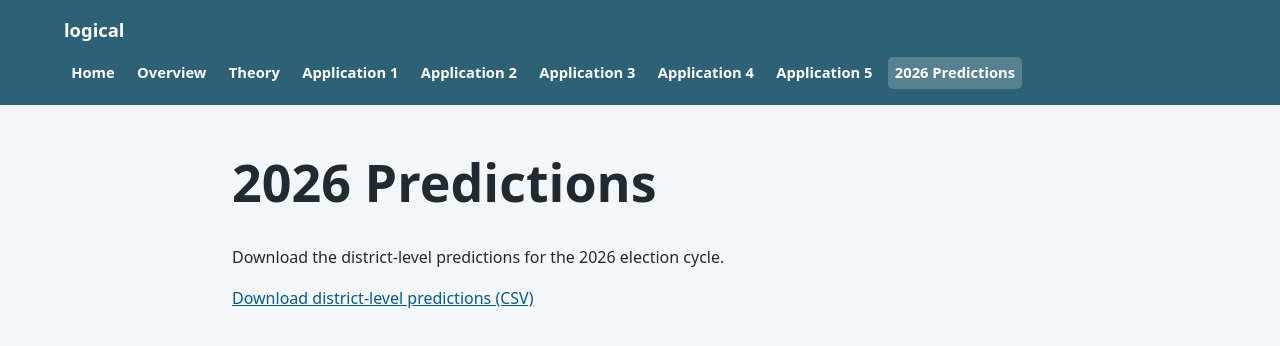
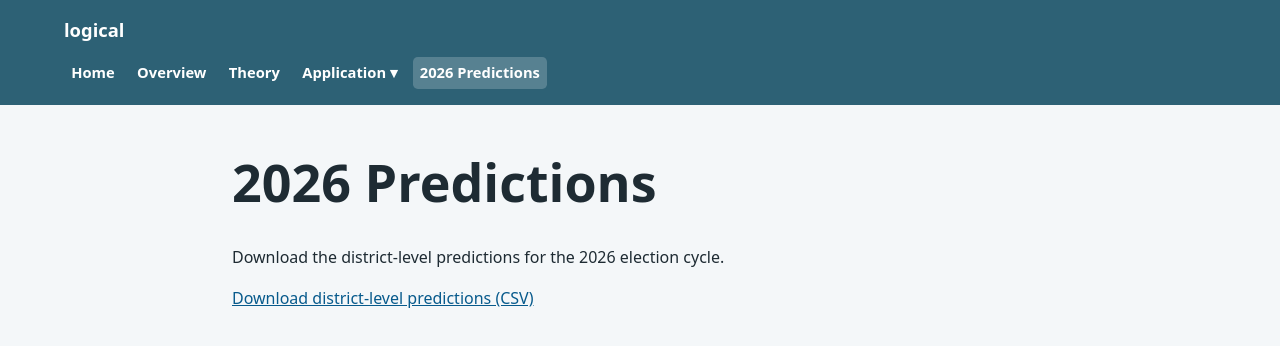
Before and after one commit to logical-model/logical-model.github.io, a plain HTML site: page docs/predictions-2026/index.html in a window 1280 px wide. Drawn offline with Linux system fonts and the light colour scheme.

Commit message:
fix error in tabs

```diff
--- a/docs/predictions-2026/index.html
+++ b/docs/predictions-2026/index.html
@@ -10,7 +10,7 @@
   <header class="site-header">
     <a class="site-brand" href="../">logical</a>
     <nav class="site-nav" aria-label="Vignette navigation">
-      <a href="../">Home</a><a href="../articles/overview.html">Overview</a><a href="../articles/theory.html">Theory</a><a href="../articles/application-1-district-predictions.html">Application 1</a><a href="../articles/application-2-racial-margin.html">Application 2</a><a href="../articles/application-3-jurisdiction-counts.html">Application 3</a><a href="../articles/application-4-redistricting.html">Application 4</a><a href="../articles/application-5-sweet-spot.html">Application 5</a><a aria-current="page" href="./">2026 Predictions</a>
+      <a href="../">Home</a><a href="../articles/overview.html">Overview</a><a href="../articles/theory.html">Theory</a><details class="application-menu"><summary>Application</summary><div class="application-menu__links"><a href="../articles/application-1-district-predictions.html">Application 1</a><a href="../articles/application-2-racial-margin.html">Application 2</a><a href="../articles/application-3-jurisdiction-counts.html">Application 3</a><a href="../articles/application-4-redistricting.html">Application 4</a><a href="../articles/application-5-sweet-spot.html">Application 5</a></div></details><a aria-current="page" href="./">2026 Predictions</a>
     </nav>
   </header>
   <main>
--- a/docs/styles.css
+++ b/docs/styles.css
@@ -8,6 +8,13 @@ a { color: #075a8c; }
 .site-nav { display: flex; flex-wrap: wrap; gap: .25rem .5rem; margin-top: .75rem; }
 .site-nav a { border-radius: .3rem; font-size: .92rem; font-weight: 600; padding: .3rem .45rem; }
 .site-nav a:hover, .site-nav a[aria-current="page"] { background: rgb(255 255 255 / 20%); }
+.application-menu { position: relative; }
+.application-menu summary { border-radius: .3rem; cursor: pointer; font-size: .92rem; font-weight: 600; list-style: none; padding: .3rem .45rem; }
+.application-menu summary::-webkit-details-marker { display: none; }
+.application-menu summary::after { content: " ▾"; }
+.application-menu summary:hover, .application-menu[open] summary { background: rgb(255 255 255 / 20%); }
+.application-menu__links { background: #2d6175; border: 1px solid rgb(255 255 255 / 35%); border-radius: .3rem; box-shadow: 0 .3rem .8rem rgb(0 0 0 / 20%); display: grid; gap: .1rem; left: 0; min-width: max-content; padding: .35rem; position: absolute; top: calc(100% + .25rem); z-index: 1; }
+.application-menu__links a { padding: .3rem .45rem; }
 main { margin: 3rem auto; max-width: 54rem; padding: 0 1.5rem; }
 h1 { font-size: clamp(2rem, 5vw, 3.25rem); line-height: 1.1; }
 h2 { margin-top: 2.25rem; }
```
Also changed, not shown: docs/index.html (+0 -7 lines).
